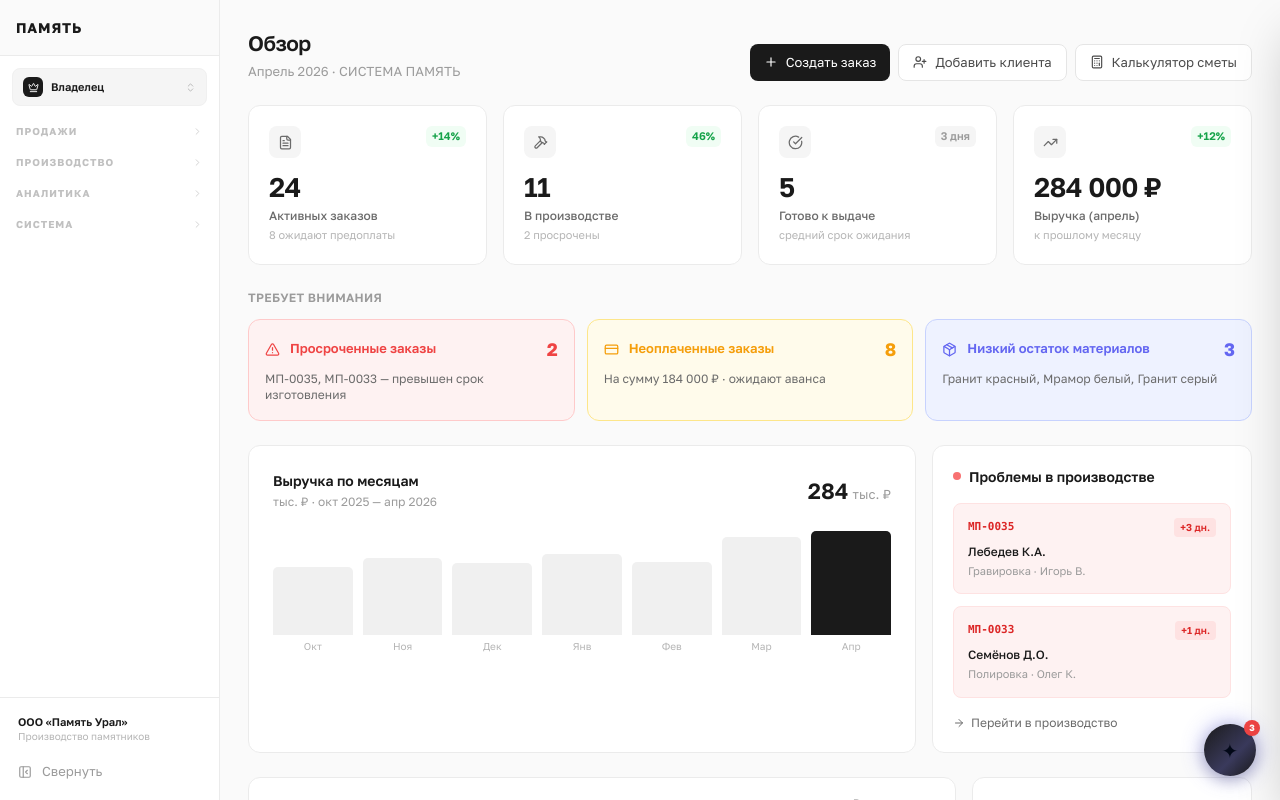
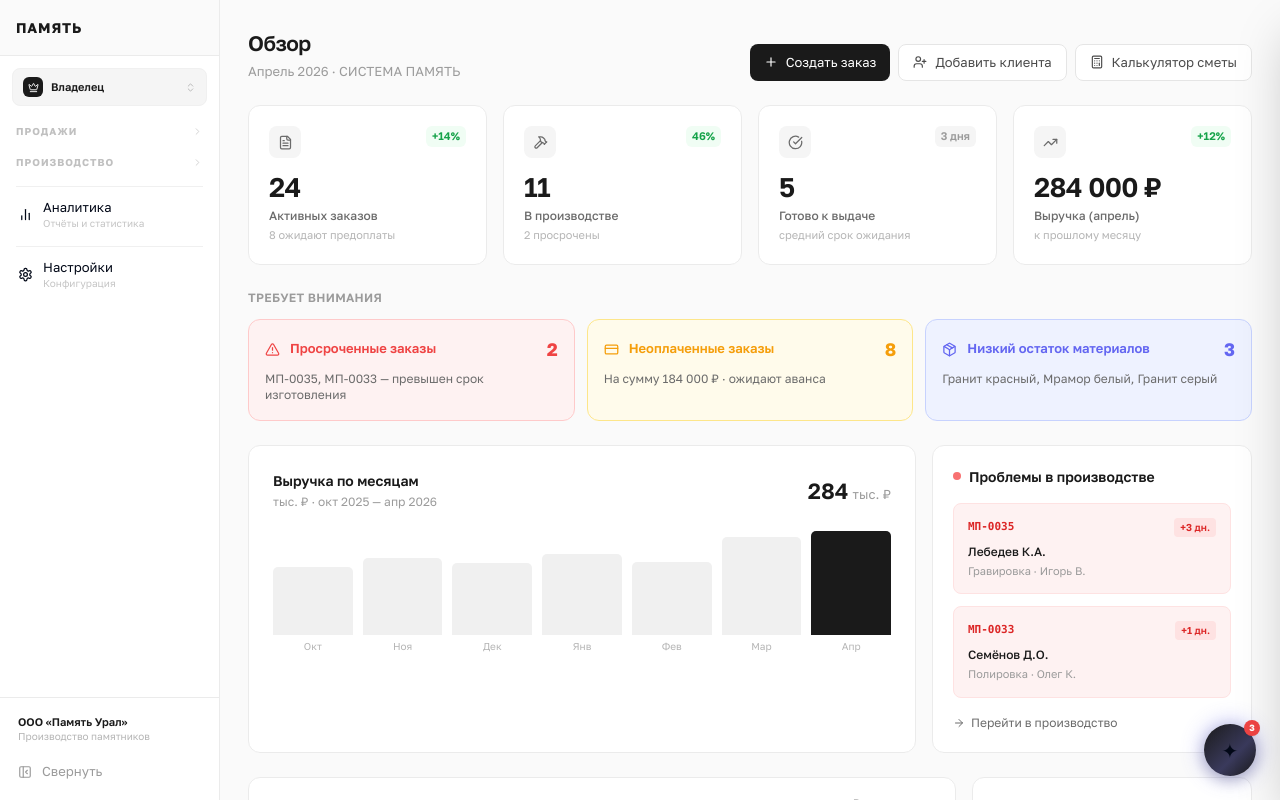
Before and after one commit to pr-poehali-dev/memorial-crm-mvp, a React (Vite) app: page / in a window 1280 px wide. Built offline with nearby package versions, Linux system fonts and the light colour scheme.

Commit message:
Refactor: remove dropdowns from system and analytics

```diff
--- a/src/pages/Index.tsx
+++ b/src/pages/Index.tsx
@@ -202,11 +202,13 @@ export default function Index() {
             const isOpen = openGroups.has(group.group);
             const hasActive = groupItems.some(i => i.id === active);
 
+            const noCollapse = group.group === "Аналитика" || group.group === "Система";
+
             return (
               <div key={group.group} className={gi > 0 ? "mt-1" : ""}>
 
                 {/* Заголовок группы */}
-                {!collapsed ? (
+                {!collapsed && !noCollapse ? (
                   <button
                     onClick={() => toggleGroup(group.group)}
                     className="w-full flex items-center gap-1.5 px-2 py-1.5 rounded-[6px] hover:bg-[#f5f5f5] transition-colors group/hdr"
@@ -223,6 +225,8 @@ export default function Index() {
                       className="transition-all duration-200 text-[#d0d0d0] group-hover/hdr:text-[#9b9b9b]"
                     />
                   </button>
+                ) : !collapsed && noCollapse ? (
+                  <div className="mx-2 my-1.5 h-px bg-[#f0f0f0]" />
                 ) : (
                   gi > 0 && <div className="mx-auto w-4 h-px bg-[#ebebeb] my-1.5" />
                 )}
@@ -230,7 +234,7 @@ export default function Index() {
                 {/* Пункты группы */}
                 <div
                   className="flex flex-col gap-0.5 overflow-hidden transition-all duration-200"
-                  style={{ maxHeight: (collapsed || isOpen) ? "400px" : "0px", opacity: (collapsed || isOpen) ? 1 : 0 }}
+                  style={{ maxHeight: (collapsed || isOpen || noCollapse) ? "400px" : "0px", opacity: (collapsed || isOpen || noCollapse) ? 1 : 0 }}
                 >
                   {groupItems.map((item) => {
                     const isActive = active === item.id;
```
